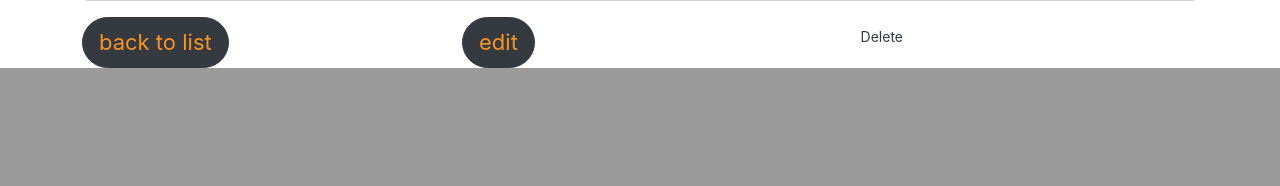
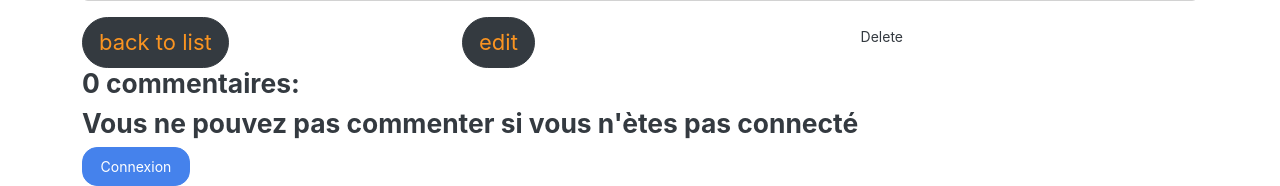
Before and after one commit to olha-r/p6-snowtricks, a Symfony app: template templates/trick/show.html.twig in a window 1280 px wide. Shown: the part 1072-1258 px from the top of the page. Before the commit the page ends 1140 px from the top, so only its background shows below. Run offline with Twig, Linux system fonts and the light colour scheme; the template is opened without the code that fills it, so the values that code supplies are empty; some libraries are stand-ins or nearby versions.

Commit message:
Add comments on trick details page

```diff
--- a/templates/trick/show.html.twig
+++ b/templates/trick/show.html.twig
@@ -28,7 +28,34 @@
             </div>
             <div class="col"> {{ include('trick/_delete_form.html.twig') }}</div>
         </div>
+        <section id="comments">
+            <h4> {{ trick.comments| length  }} commentaires:</h4>
+            {% for comment in comments %}
+                <div class="comment">
+                    <div class="row">
+                        <div class="col-3">
 
+                            <small class="text-muted">  {{ comment.createdAt ? comment.createdAt|date('d/m/Y H:i') : '' }}  </small>
+                        </div>
+                        <div class="col">
+                            {{ comment.content|raw }}
+                        </div>
+                    </div>
+                </div>
+            {% endfor %}
+            {% if app.user %}
+                {#
+
+                {{ form_start(commentForm) }}
+                  {{ form_row(commentForm.author) }}
+                  {{ form_row(commentForm.content) }}
+                  <button type="submit" class="btn btn-success">Ajouter commentaire</button>
+                  {{ form_end(commentForm) }} #}
+            {% else %}
+                <h4>Vous ne pouvez pas commenter si vous n'ètes pas connecté</h4>
+                <a href="#" class="btn btn-primary">Connexion</a>
+            {% endif %}
+        </section>
 
     </div>
 
```
Also changed, not shown: src/Controller/TrickController.php (+6 -2 lines), src/Form/CommentType.php (added, +25 -0 lines).
